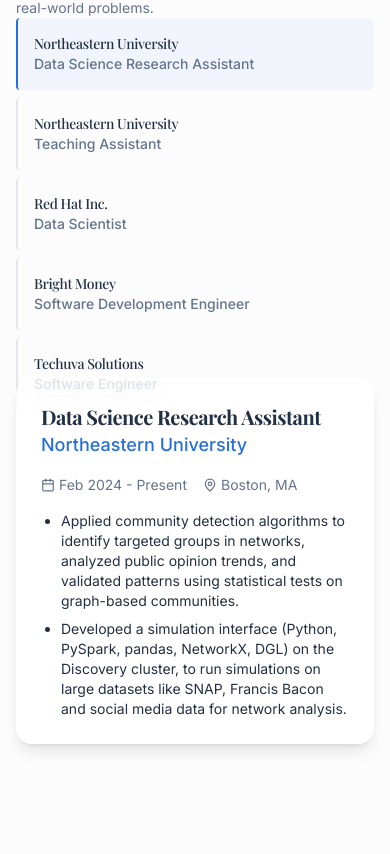
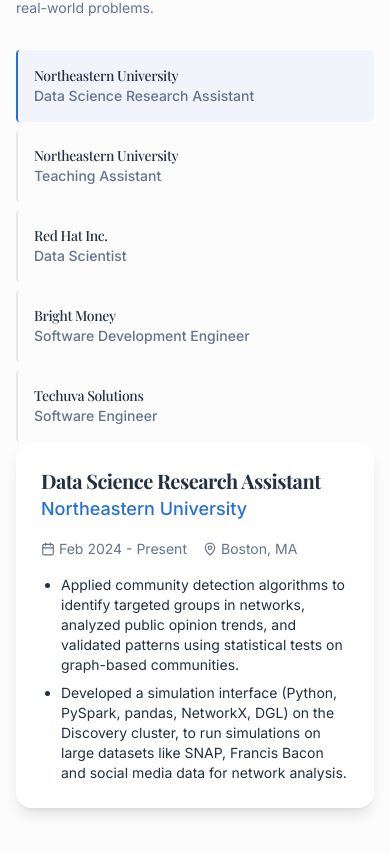
Before and after one commit to Prudhvivuda/prudhvivuda.github.io, a React (Vite) app: page / in a window 390 px wide. Shown: the part 2712-3566 px from the top of the page. Built offline with nearby package versions, Linux system fonts and the light colour scheme.

Commit message:
space adjustment

```diff
--- a/src/components/Experience.tsx
+++ b/src/components/Experience.tsx
@@ -84,7 +84,7 @@ const Experience = () => {
         <div className="flex flex-col lg:flex-row gap-8 w-full max-w-6xl mx-auto mt-8">
 
           {/* Company tabs on the left side - Fixed width to prevent overlapping className="lg:w-1/3 min-w-[250px]" */}
-          <div className="mt-28">
+          <div className="mt-36">
             <Tabs
               value={activeTab}
               onValueChange={setActiveTab}
@@ -108,7 +108,7 @@ const Experience = () => {
           </div>
 
           {/* Experience content on the right side */}
-          <div className="mt-28 lg:mt-0 lg:w-2/3 glass-card p-6">
+          <div className="mt-36 lg:mt-0 lg:w-2/3 glass-card p-6">
             {experiences.map((exp) => (
               <div
                 key={exp.id}
```
